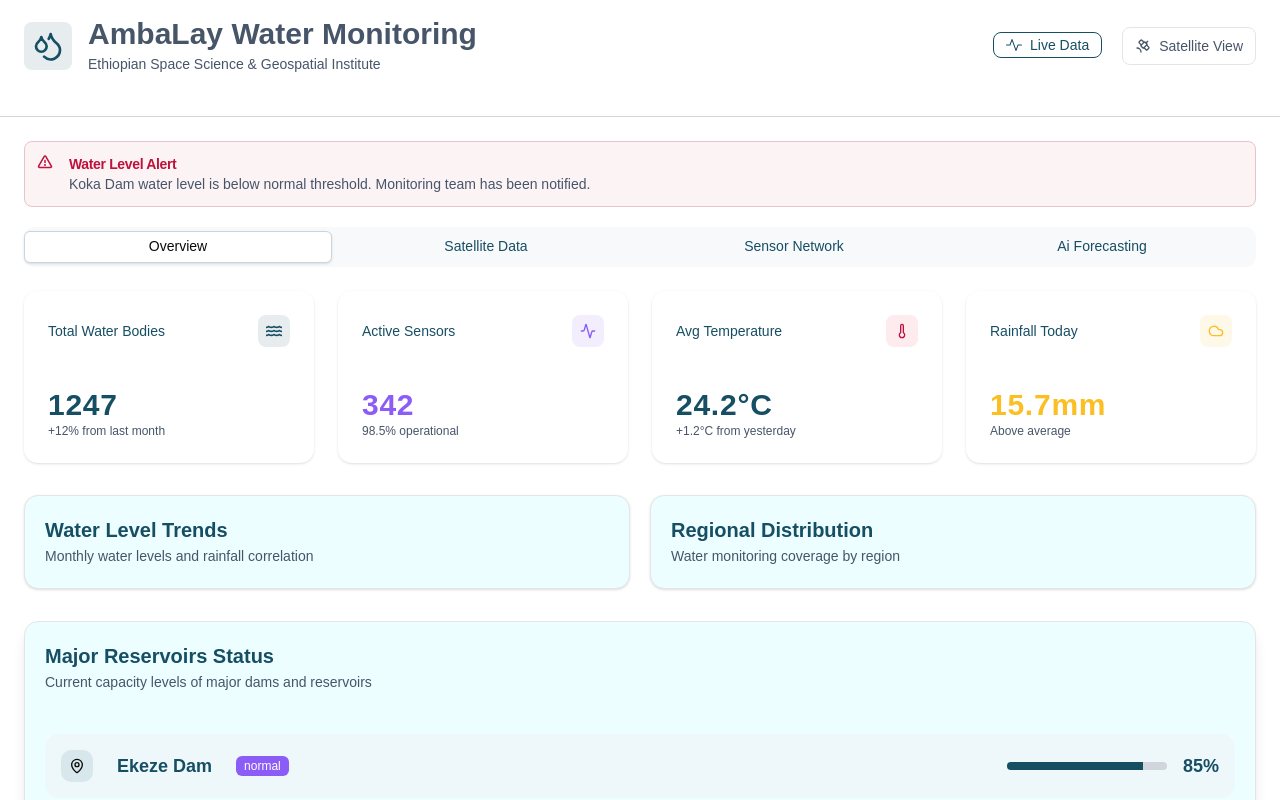
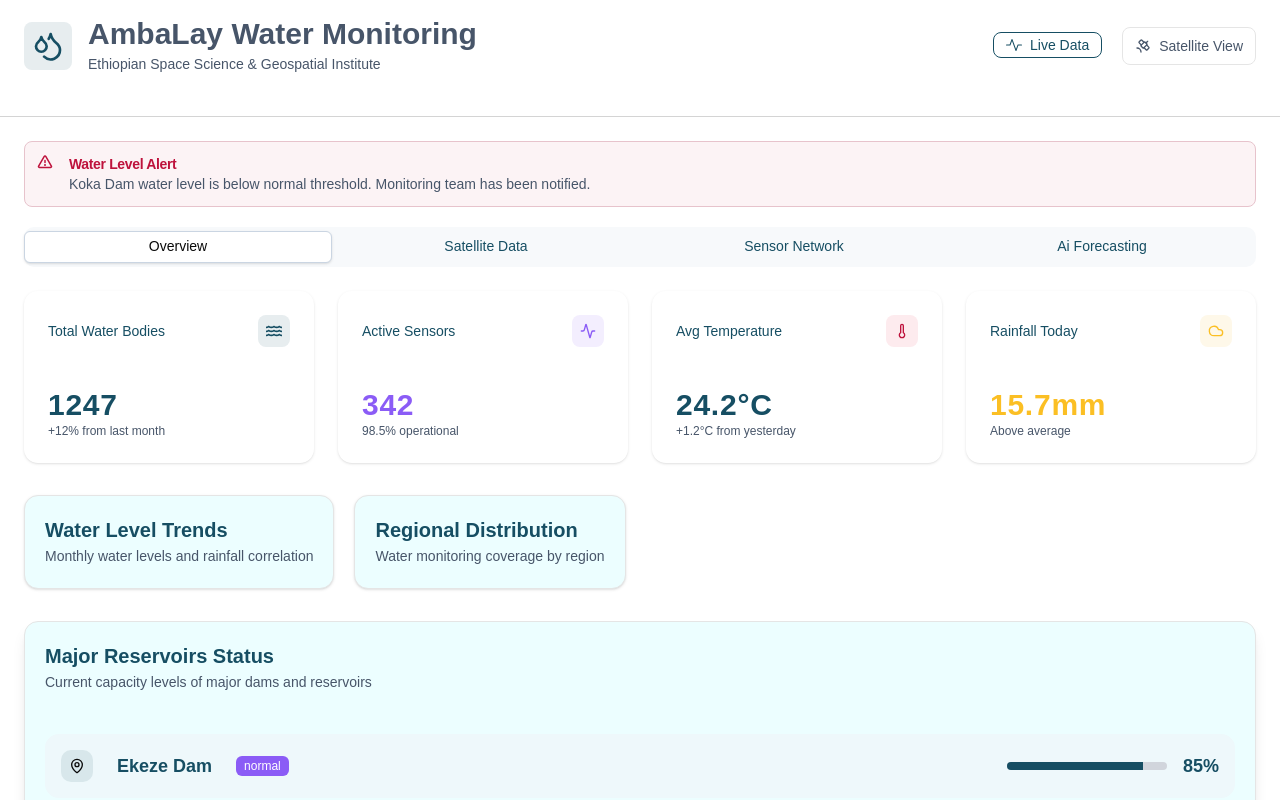
Before and after one commit to bettytadege/water-resources-monitoring, a React (Vite) app: page /monitoring in a window 1280 px wide. Shown: the top 800 px of the page. Built offline with nearby package versions, Linux system fonts and the light colour scheme.

Commit message:
style:update layout by removing flex-1

```diff
--- a/src/components/monitoring/overview/WaterLevelDashboard.tsx
+++ b/src/components/monitoring/overview/WaterLevelDashboard.tsx
@@ -56,8 +56,8 @@ function WaterLevelDashboard() {
         ))}
     </div>
     <div className="flex gap-5">
-        <div className="flex-1">  <WaterLevelTrend /></div>
-        <div className="flex-1"> <RegionalDistribution/></div>
+         <WaterLevelTrend />
+        <RegionalDistribution/>
     </div>
     <ReserviorStatus/>
     </div>
```
